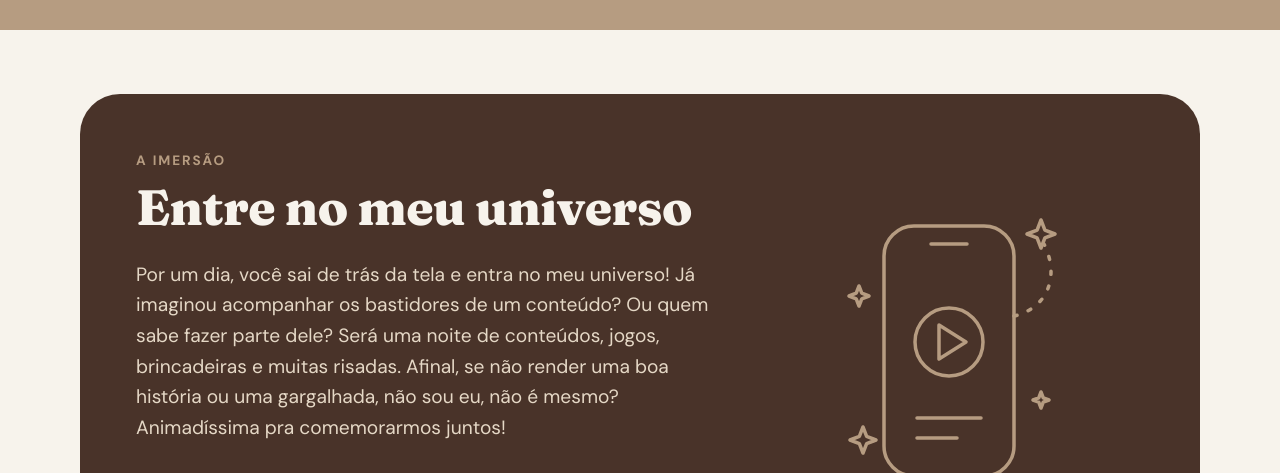
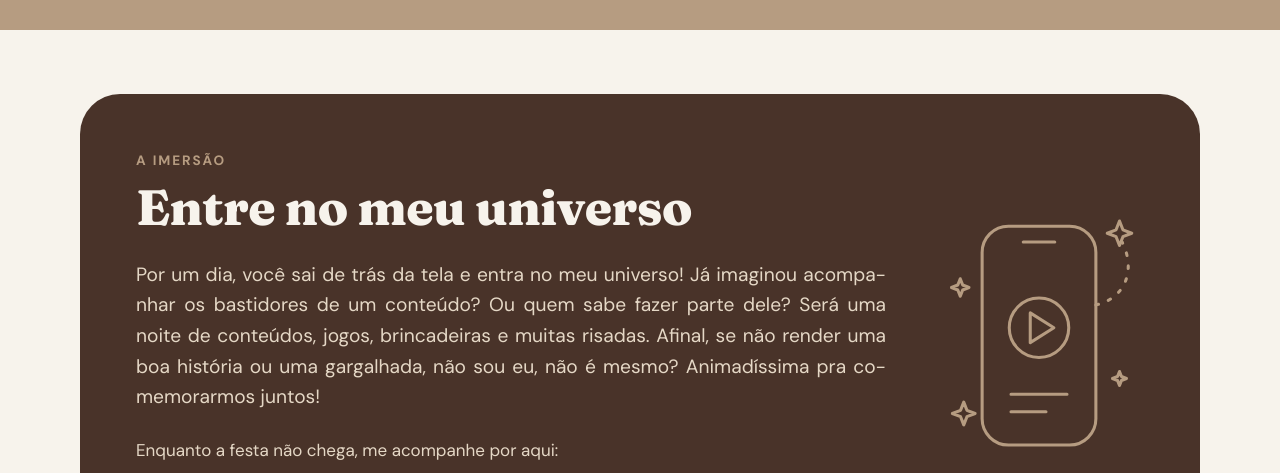
Before and after one commit to veigaacarol/31anosdacarol, a plain HTML site: page index.html in a window 1280 px wide. Shown: the part 1066-1539 px from the top of the page. Drawn offline with Linux system fonts and the light colour scheme.

Commit message:
Texto do universo justificado

```diff
--- a/estilo/estilo.css
+++ b/estilo/estilo.css
@@ -315,13 +315,15 @@ main:focus { outline: none; }
 .universo h2 { color: var(--creme); }
 .universo .sobretitulo { color: var(--caramelo); }
 .texto-grande { font-size: 1.2rem; color: var(--areia); max-width: 52ch; }
+.universo .texto-grande { max-width: none; text-align: justify; hyphens: auto; -webkit-hyphens: auto; }
+@media (max-width: 520px) { .universo .texto-grande { font-size: 1.02rem; line-height: 1.6; } }
 .universo__chamada { color: var(--areia); margin: 1.5rem 0 .9rem; }
 .universo__arte { width: min(170px, 50%); margin-inline: auto; color: var(--caramelo); }
-@media (min-width: 860px) { .universo__arte { width: min(240px, 80%); } }
+@media (min-width: 860px) { .universo__arte { width: 210px; margin: 0; } }
 .universo__arte svg { width: 100%; height: auto; }
 @media (max-width: 520px) { .universo .botoes .botao { flex: 1 1 100%; } }
 @media (min-width: 860px) {
-  .universo { grid-template-columns: 1.5fr 1fr; padding: 3.5rem 3.5rem; }
+  .universo { grid-template-columns: minmax(0, 1fr) auto; gap: 3rem; padding: 3.5rem 3.5rem; }
 }
 
 /* ---------- 7. Traje ---------- */
```
